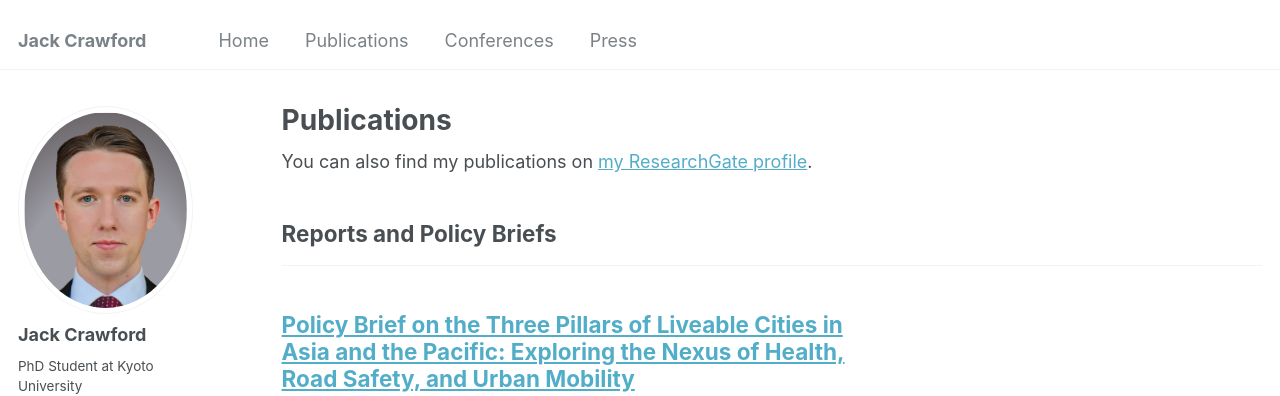
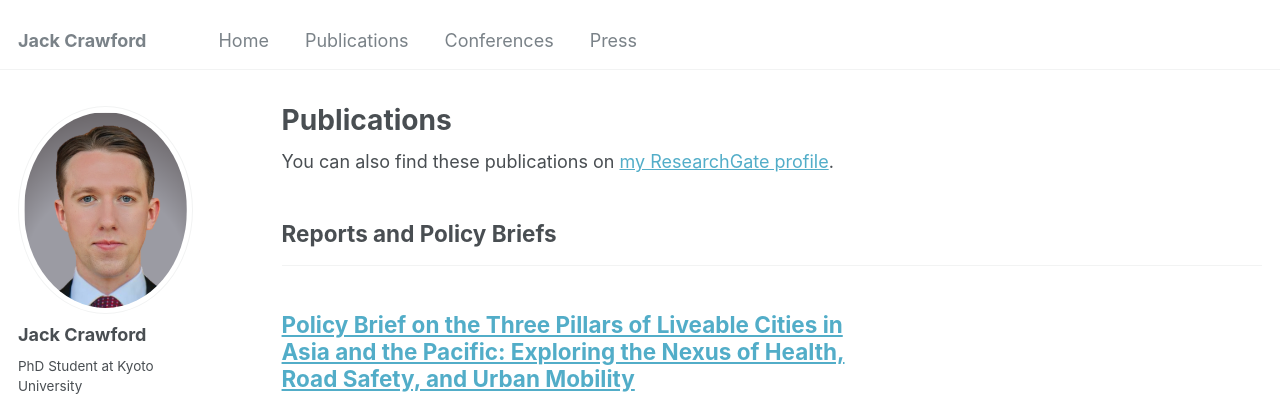
Before and after one commit to jackgcrawford/jackcrawford, a Jekyll site: the page built from _pages/publications.html, in a window 1280 px wide and 900 px high. Shown: the top 396 px of the window. Built offline with Jekyll 4.4.1, drawn with Linux system fonts in a browser that asks for light colours.

Commit message:
Update publications.html

```diff
--- a/_pages/publications.html
+++ b/_pages/publications.html
@@ -6,7 +6,7 @@
 ---
 
 {% if site.author.researchgate %}
-  <div class="wordwrap">You can also find my publications on <a href="{{site.author.researchgate}}">my ResearchGate profile</a>.</div>
+  <div class="wordwrap">You can also find these publications on <a href="{{site.author.researchgate}}">my ResearchGate profile</a>.</div>
 {% endif %}
 
 {% include base_path %}
```
